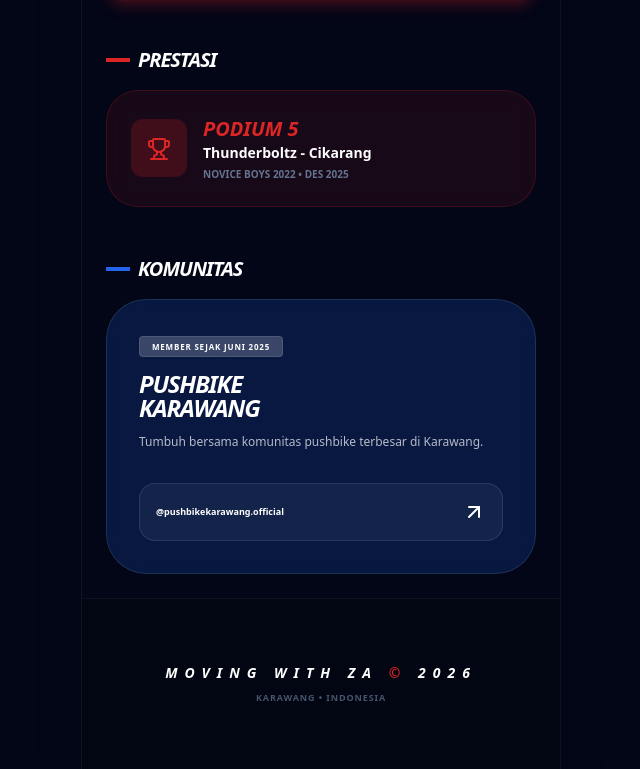
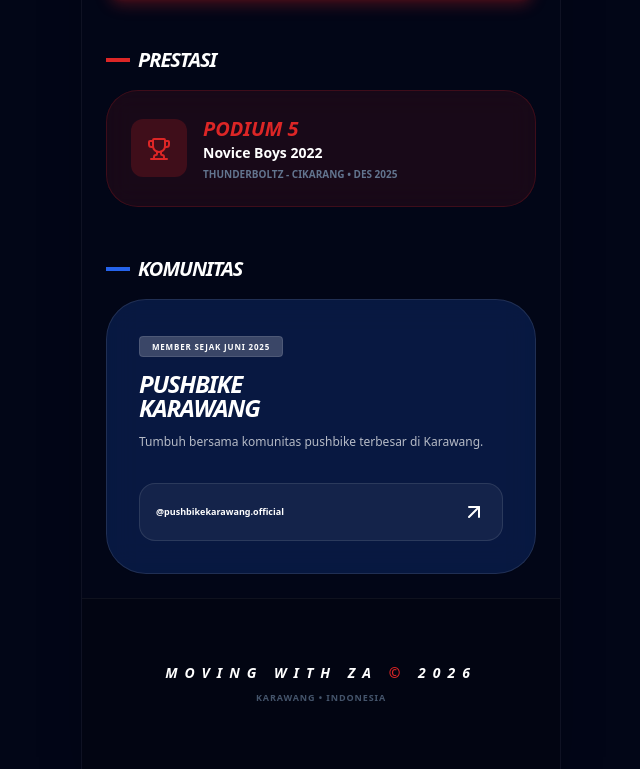
Before and after one commit to zayyan-kh/portofolio-pushbike, a website built with Vite: page index.html in a window 1280 px wide. Shown: the part 806-1575 px from the top of the page, without its empty margins (319-959 px from the left). Built offline with nearby package versions, Linux system fonts and the light colour scheme.

Commit message:
change format prestasi

```diff
--- a/index.html
+++ b/index.html
@@ -57,8 +57,8 @@
                     </div>
                     <div>
                         <h4 class="text-bike-red font-black text-xl italic uppercase">PODIUM 5</h4>
-                        <p class="text-white font-bold text-sm">Thunderboltz - Cikarang</p>
-                        <p class="text-slate-500 text-[10px] font-bold mt-1 uppercase">Novice Boys 2022 • Des 2025</p>
+                        <p class="text-white font-bold text-sm">Novice Boys 2022</p>
+                        <p class="text-slate-500 text-[10px] font-bold mt-1 uppercase">Thunderboltz - Cikarang • Des 2025</p>
                     </div>
                 </div>
             </section>
```
